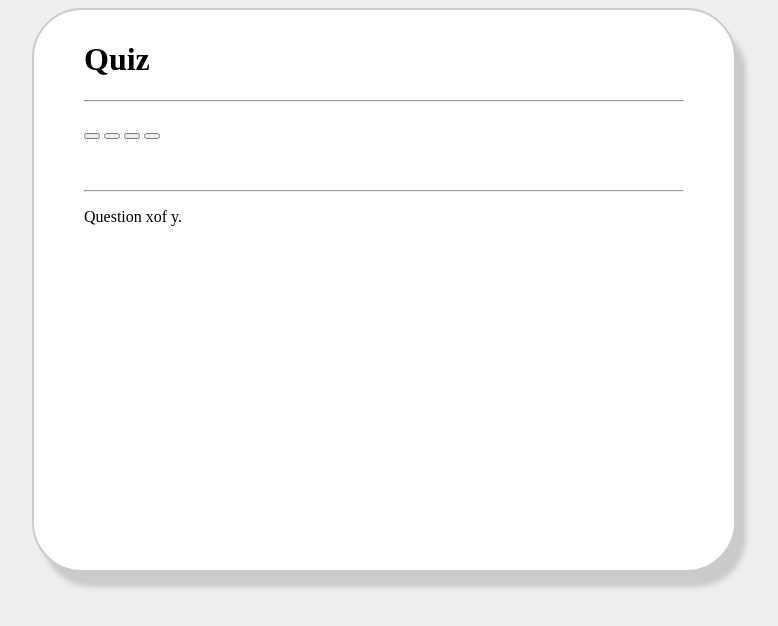
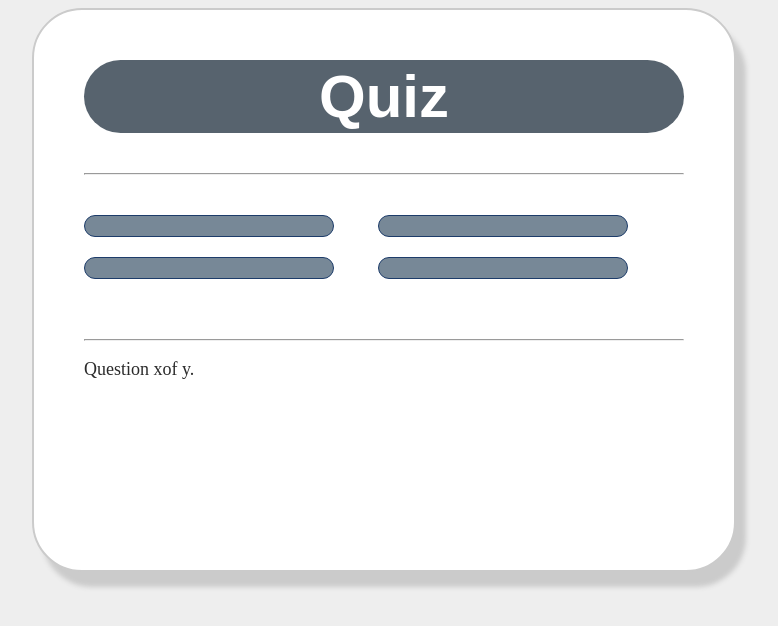
Before and after one commit to zakapong/js-quiz-app, a plain HTML site: page index.html in a window 1280 px wide. Shown: the whole page, without its empty margins (256-1034 px from the left). Drawn offline with Linux system fonts and the light colour scheme.

Commit message:
finishing html quiz grid and css

```diff
--- a/style.css
+++ b/style.css
@@ -16,5 +16,52 @@ body{
 
 
 .grid h1{
+   font-family: sans-serif;
+    background-color: #57636e;
+    font-size: 60px;
+    text-align: center;
+    color: #fff;
+    padding: 2px 0px;
+    border-radius: 50px;
+}
+
+.grid #question {
+
+    font-family: sans-serif;
+    font-size: 30px;
+    color: #5a6772;
+}
+
+.buttons {
+
+    margin-top: 30px;
+}
+
+#btn0, #btn1, #btn2, #btn3 {
+
+    background-color: #778897;
+    width: 250px;
+    font-size: 20px;
+    color: #fff;
+    border: 1px solid #1d3c6a;
+    border-radius: 50px;
+    margin: 10px 40px 10px 0px;
+    padding: 10px 10px;
+}
+
+#progress {
+    color: #2b2b2b;
+    font-size: 18px;
 
 }
+
+#btn0:hover, #btn1:hover, #btn2:hover, #btn3:hover {
+    cursor: pointer;
+    background-color: #57636e;
+
+}
+
+#btn0:focus, #btn1:focus, #btn2:focus, #btn3:focus {
+    outline: 0;
+
+}
```
